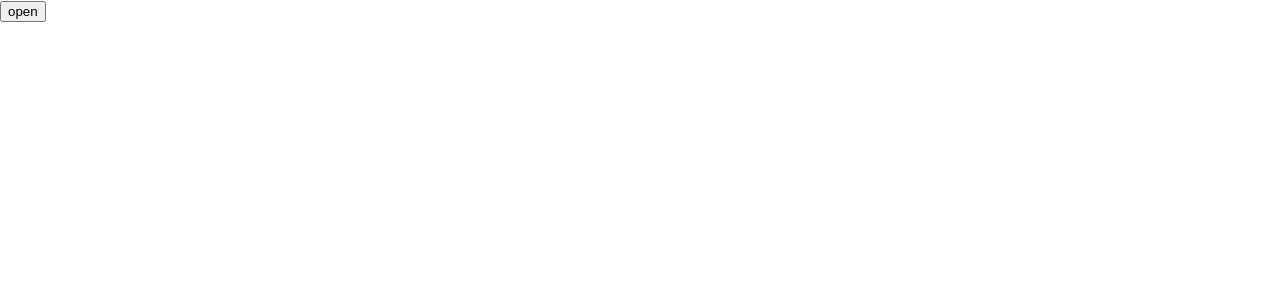
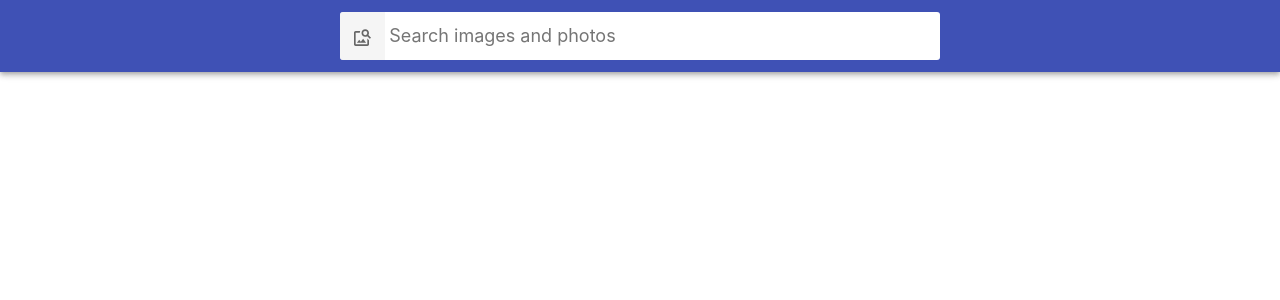
Before and after one commit to AleXKeepeR21/goit-react-hw-03-image-finder, a React (Create React App) app: page / in a window 1280 px wide. Shown: the top 300 px of the page. Built offline with nearby package versions, Linux system fonts and the light colour scheme.

Commit message:
add code from 'searchbar'

```diff
--- a/package.json
+++ b/package.json
@@ -4,12 +4,16 @@
   "private": true,
   "homepage": "https://AleXKeepeR21.github.io/goit-react-hw-03-image-finder/",
   "dependencies": {
+    "@iconify/icons-bi": "^1.2.15",
+    "@react-icons/all-files": "^4.1.0",
     "@testing-library/jest-dom": "^5.16.3",
     "@testing-library/react": "^12.1.4",
     "@testing-library/user-event": "^13.5.0",
     "react": "^18.1.0",
     "react-dom": "^18.1.0",
+    "react-icons": "^4.7.1",
     "react-scripts": "5.0.1",
+    "react-toastify": "^9.1.1",
     "web-vitals": "^2.1.3"
   },
   "scripts": {
--- a/src/components/App.jsx
+++ b/src/components/App.jsx
@@ -1,9 +1,42 @@
 import React, { Component } from 'react';
+import SearchBar from './Searchbar/Searchbar';
 import Modal from './Modal/Modal';
+// import fetchImage  from './FetchImage/FetchImage';
+
+import { toast } from 'react-toastify';
+import css from './App.module.css';
 
 export class App extends Component {
   state = {
+    query: '',
+    images: [],
+    index: null,
+    page: 1,
+    loading: false,
     showModal: false,
+  };
+
+  // componentDidMount() {
+  //   this.setState({ loading: true });
+
+  //   fetch(`https://pixabay.com/api/?key=31213831-079e96808e6f65bd38889e682&q=cat&image_type=photo&orientation=horizontal&
+  //     safesearch=true&page=1&per_page=12`)
+  //     .then(res => res.json())
+  //     .then(images => this.setState({ images: images.hits }))
+  //     .finally(() => this.setState({ loading: false }));
+  // }
+
+  handleFormSubmit = query => {
+    if (this.state.query === query) {
+      toast.error('You enter the same word!!! Enter new one!!!', {
+        theme: 'colored',
+      });
+    }
+    this.setState({
+      query,
+      page: 1,
+      images: [],
+    });
   };
 
   toggleModal = () => {
@@ -11,37 +44,17 @@ export class App extends Component {
       showModal: !state.showModal,
     }));
   };
+
   render() {
     const { showModal } = this.state;
     return (
-      <div
-      // style={{
-      //   height: '100vh',
-      //   display: 'flex',
-      //   justifyContent: 'center',
-      //   alignItems: 'center',
-      //   fontSize: 40,
-      //   color: '#010101',
-      // }}
-      >
-        <button type="button" onClick={this.toggleModal}>
-          open
-        </button>
+      <div className={css.App}>
+        <SearchBar onSubmit={this.handleFormSubmit} />
 
         {showModal && (
-          <Modal>
-            <h1>hello</h1>
-            <p>this is text</p>
-            <button type="button" onClick={this.toggleModal}>
-              cloce
-            </button>
-
+          <Modal onClose={this.toggleModal}>
             {/* <img src={largeImageURL} alt="" /> */}
           </Modal>
-          // {showModal && (
-          //   <Modal onClose={this.toggleModal}>
-          //     {/* <img src={largeImageURL} alt="" /> */}
-          //   </Modal>
         )}
       </div>
     );
--- /dev/null
+++ b/src/components/App.module.css
@@ -0,0 +1,6 @@
+.App {
+  display: grid;
+  grid-template-columns: 1fr;
+  grid-gap: 16px;
+  padding-bottom: 24px;
+}
--- /dev/null
+++ b/src/components/FetchImage/FetchImage.jsx
@@ -0,0 +1,30 @@
+export default async function fetchImage(value, page = 1) {
+  const apiUrl = 'https://pixabay.com/api/';
+  const apiKey = '31213831-079e96808e6f65bd38889e682';
+
+  return await fetch(`${apiUrl}?key=${apiKey}&q=${value}&image_type=photo&orientation=horizontal&
+    safesearch=true&page=${page}&per_page=12`)
+    .then(async response => {
+      if (!response.ok) {
+        if (response.status === 404) {
+          return [];
+        }
+        throw new Error(response.status);
+      }
+      return await response.json();
+    })
+    .then(images => ({ images: images.hits }))
+    .catch(error => {
+      console.error(error);
+    });
+}
+
+// export default function fetchImage() {
+//   const apiUrl = 'https://pixabay.com/api/';
+//   const apiKey = '31213831-079e96808e6f65bd38889e682';
+
+//   return fetch(`https://pixabay.com/api/?key=31213831-079e96808e6f65bd38889e682&q=cat&image_type=photo&orientation=horizontal&
+//       safesearch=true&page=${page}&per_page=12`)
+//     .then(images => this.SetState({ images }))
+//     .then(console.log);
+// }
--- a/src/components/SearchBar/Searchbar.jsx
+++ b/src/components/SearchBar/Searchbar.jsx
@@ -0,0 +1,60 @@
+import { Component } from 'react';
+import PropTypes from 'prop-types';
+import { toast } from 'react-toastify';
+// import { MdImageSearch } from 'react-icons/bi';
+import { MdImageSearch } from 'react-icons/md';
+import css from '../Searchbar/Searchbar.module.css';
+
+export default class SearchBar extends Component {
+  state = {
+    query: '',
+  };
+
+  handleQueryChange = event => {
+    this.setState({ query: event.currentTarget.value.toLowerCase() });
+  };
+
+  handleSubmit = event => {
+    event.preventDefault();
+
+    if (this.state.query.trim() === '') {
+      toast.error('You did not enter a search value');
+      return;
+    }
+
+    this.props.onSubmit(this.state);
+    this.reset();
+  };
+
+  reset = () => {
+    this.setState({ query: '' });
+  };
+
+  render() {
+    return (
+      <header className={css.searchbar}>
+        <form className={css.searchForm} onSubmit={this.handleSubmit}>
+          <button type="submit" className={css.searchFormBtn}>
+            <MdImageSearch className={css.MdImageSearch} />
+          </button>
+
+          <input
+            className={css.searchFormInput}
+            type="text"
+            autoComplete="off"
+            autoFocus
+            placeholder="Search images and photos"
+            onChange={this.handleQueryChange}
+            value={this.state.query}
+          />
+        </form>
+      </header>
+    );
+  }
+}
+
+SearchBar.propTypes = {
+  query: PropTypes.string,
+  handleSubmit: PropTypes.func,
+  handleQueryChange: PropTypes.func,
+};
--- a/src/components/SearchBar/Searchbar.module.css
+++ b/src/components/SearchBar/Searchbar.module.css
@@ -1,4 +1,84 @@
-.Searchbar {
+.searchbar {
+  top: 0;
+  left: 0;
+  position: sticky;
+  z-index: 1100;
+  display: flex;
+  justify-content: center;
+  align-items: center;
+  min-height: 48px;
+  /* width: 100%; */
+  padding-right: 24px;
+  padding-left: 24px;
+  padding-top: 12px;
+  padding-bottom: 12px;
+  color: #fff;
+  background-color: #3f51b5;
+  box-shadow: 0px 2px 4px -1px rgba(0, 0, 0, 0.2),
+    0px 4px 5px 0px rgba(0, 0, 0, 0.14), 0px 1px 10px 0px rgba(0, 0, 0, 0.12);
+}
+.searchForm {
+  display: flex;
+  align-items: center;
+  width: 100%;
+  max-width: 600px;
+  background-color: #fff;
+  border-radius: 3px;
+  overflow: hidden;
+}
+
+.searchFormBtn {
+  display: inline-block;
+  width: 48px;
+  height: 48px;
+  border: 0;
+  opacity: 0.6;
+  transition: opacity 250ms cubic-bezier(0.4, 0, 0.2, 1);
+  cursor: pointer;
+  outline: none;
+}
+.MdImageSearch {
+  width: 2em;
+  height: 2em;
+  padding-top: 0.5em;
+}
+.searchFormBtn:hover {
+  opacity: 1;
+}
+
+.searchFormBtnLabel {
+  position: absolute;
+  width: 2em;
+  height: 2em;
+  padding: 0;
+  overflow: hidden;
+  clip: rect(0, 0, 0, 0);
+  white-space: nowrap;
+  clip-path: inset(50%);
+  border: 0;
+}
+
+.searchFormInput {
+  display: inline-block;
+  width: 100%;
+  font: inherit;
+  font-size: 14px;
+  border: none;
+  outline: none;
+  padding: 4px;
+}
+
+.searchFormInput::placeholder {
+  font: inherit;
+  font-size: 18px;
+}
+
+/* ******************* */
+
+/*
+ * Стили компонента Searchbar
+ */
+/* .Searchbar {
   top: 0;
   left: 0;
   position: sticky;
@@ -15,4 +95,64 @@
   background-color: #3f51b5;
   box-shadow: 0px 2px 4px -1px rgba(0, 0, 0, 0.2),
     0px 4px 5px 0px rgba(0, 0, 0, 0.14), 0px 1px 10px 0px rgba(0, 0, 0, 0.12);
+} */
+
+/*
+ * Стили компонента SearchForm
+ */
+/* .SearchForm {
+  display: flex;
+  align-items: center;
+  width: 100%;
+  max-width: 600px;
+  background-color: #fff;
+  border-radius: 3px;
+  overflow: hidden;
 }
+
+.SearchForm-button {
+  display: inline-block;
+  width: 48px;
+  height: 48px;
+  border: 0;
+  background-image: url('https://image.flaticon.com/icons/svg/149/149852.svg');
+  background-size: 40%;
+  background-repeat: no-repeat;
+  background-position: center;
+  opacity: 0.6;
+  transition: opacity 250ms cubic-bezier(0.4, 0, 0.2, 1);
+  cursor: pointer;
+  outline: none;
+}
+
+.SearchForm-button:hover {
+  opacity: 1;
+}
+
+.SearchForm-button-label {
+  position: absolute;
+  width: 1px;
+  height: 1px;
+  padding: 0;
+  overflow: hidden;
+  clip: rect(0, 0, 0, 0);
+  white-space: nowrap;
+  clip-path: inset(50%);
+  border: 0;
+}
+
+.SearchForm-input {
+  display: inline-block;
+  width: 100%;
+  font: inherit;
+  font-size: 20px;
+  border: none;
+  outline: none;
+  padding-left: 4px;
+  padding-right: 4px;
+}
+
+.SearchForm-input::placeholder {
+  font: inherit;
+  font-size: 18px;
+} */
```
Also changed, not shown: 1 other file (tests, documents, lock files or other folders).
